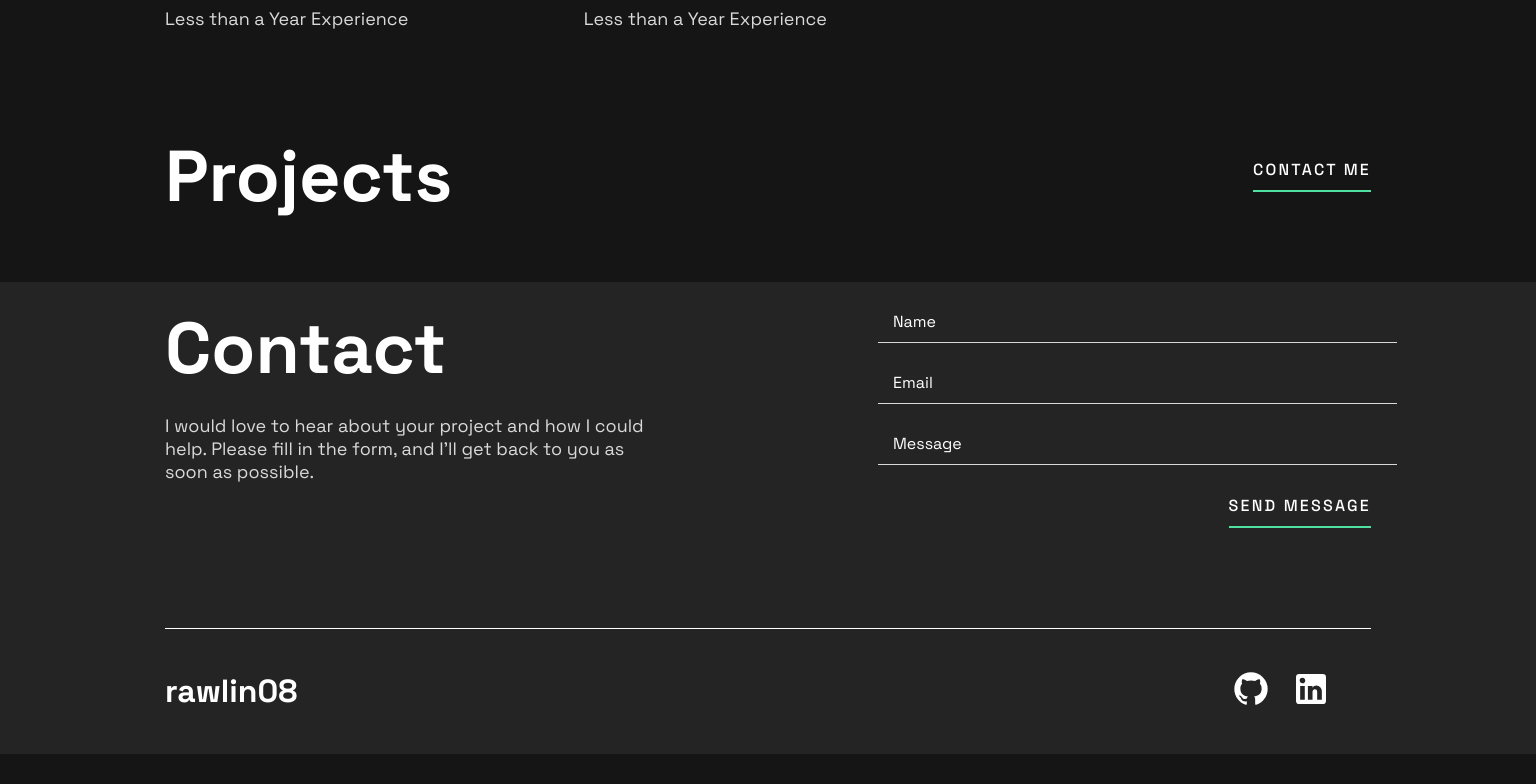
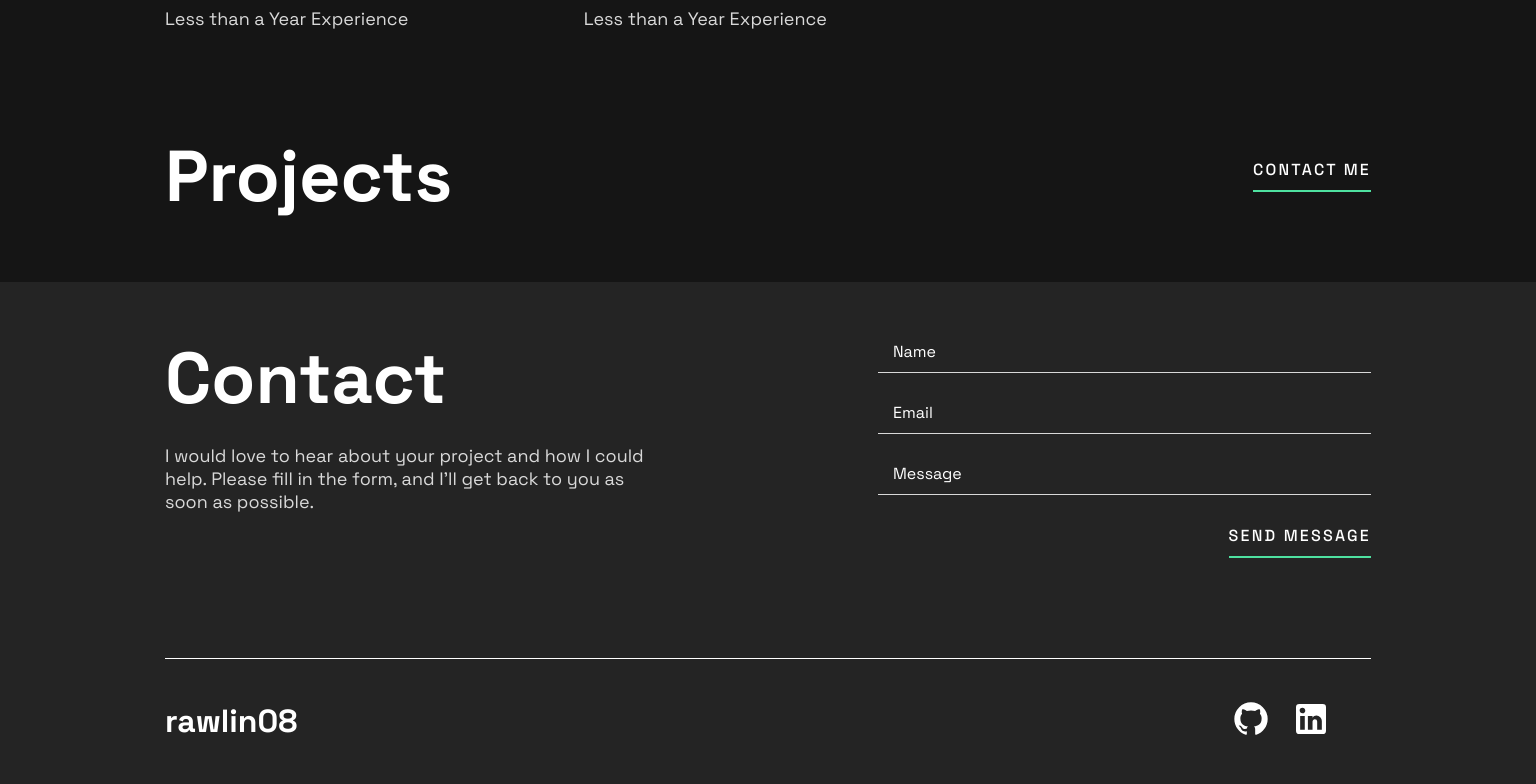
Before and after one commit to rawlin08/portfolio, an Angular app: page / in a window 1536 px wide. Shown: the part 951-1735 px from the top of the page. Before the commit the page ends 1705 px from the top, so only its background shows below. Built offline with nearby package versions, Linux system fonts and the light colour scheme.

Commit message:
fixed width and padding for the contact form

```diff
--- a/src/styles.css
+++ b/src/styles.css
@@ -142,6 +142,7 @@ img {
     border-radius: 0;
     padding: 0 15px;
     font-size: 16px;
+    width: calc(100% - 30px);
 }
 input {
     border: 0;
@@ -329,7 +330,7 @@ footer {
         padding: 0;
     }
     #bottom {
-        padding: 20px 165px 0 165px;
+        padding: 50px 165px 0 165px;
     }
     footer {
         padding: 40px 0;
```
